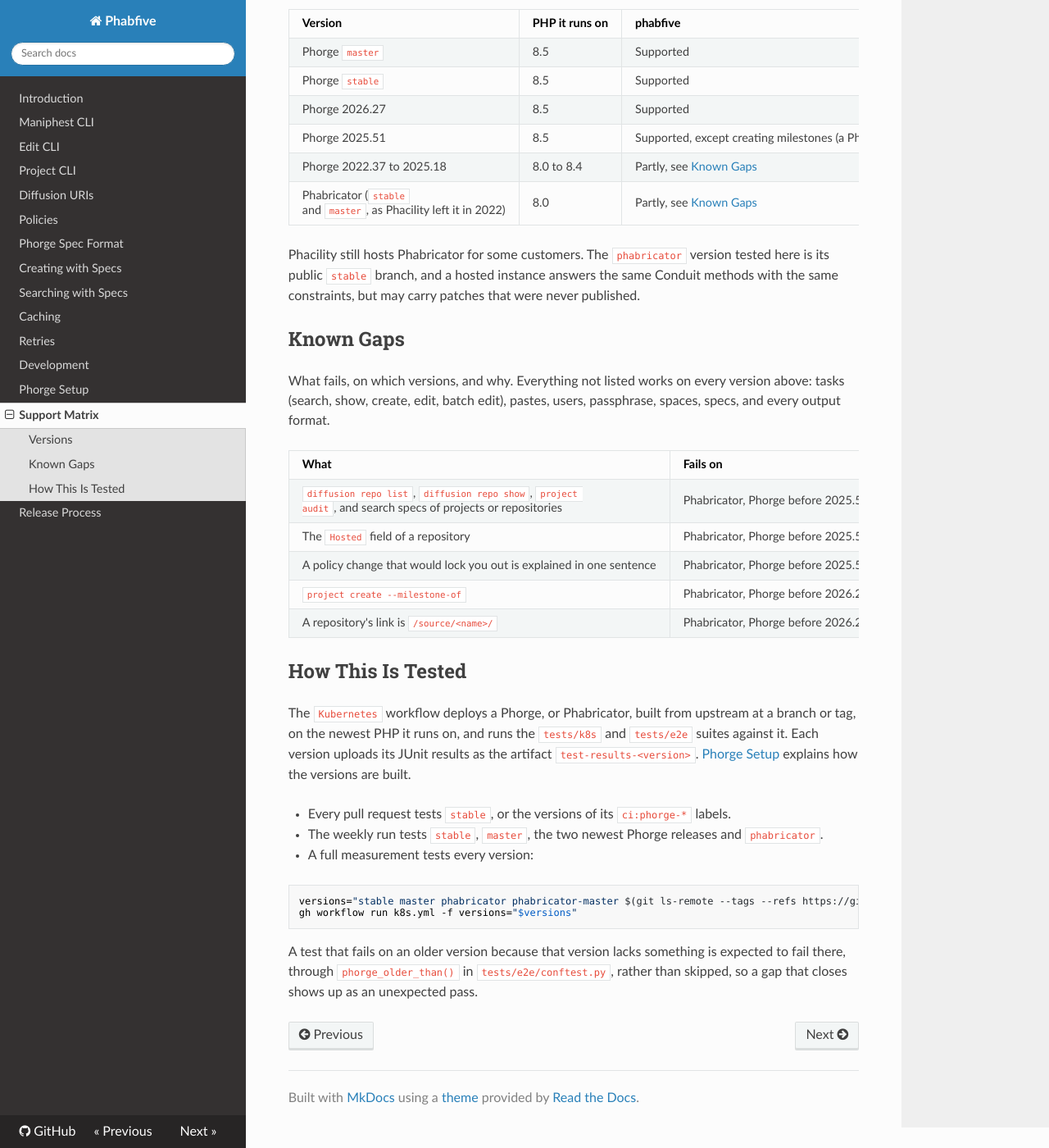
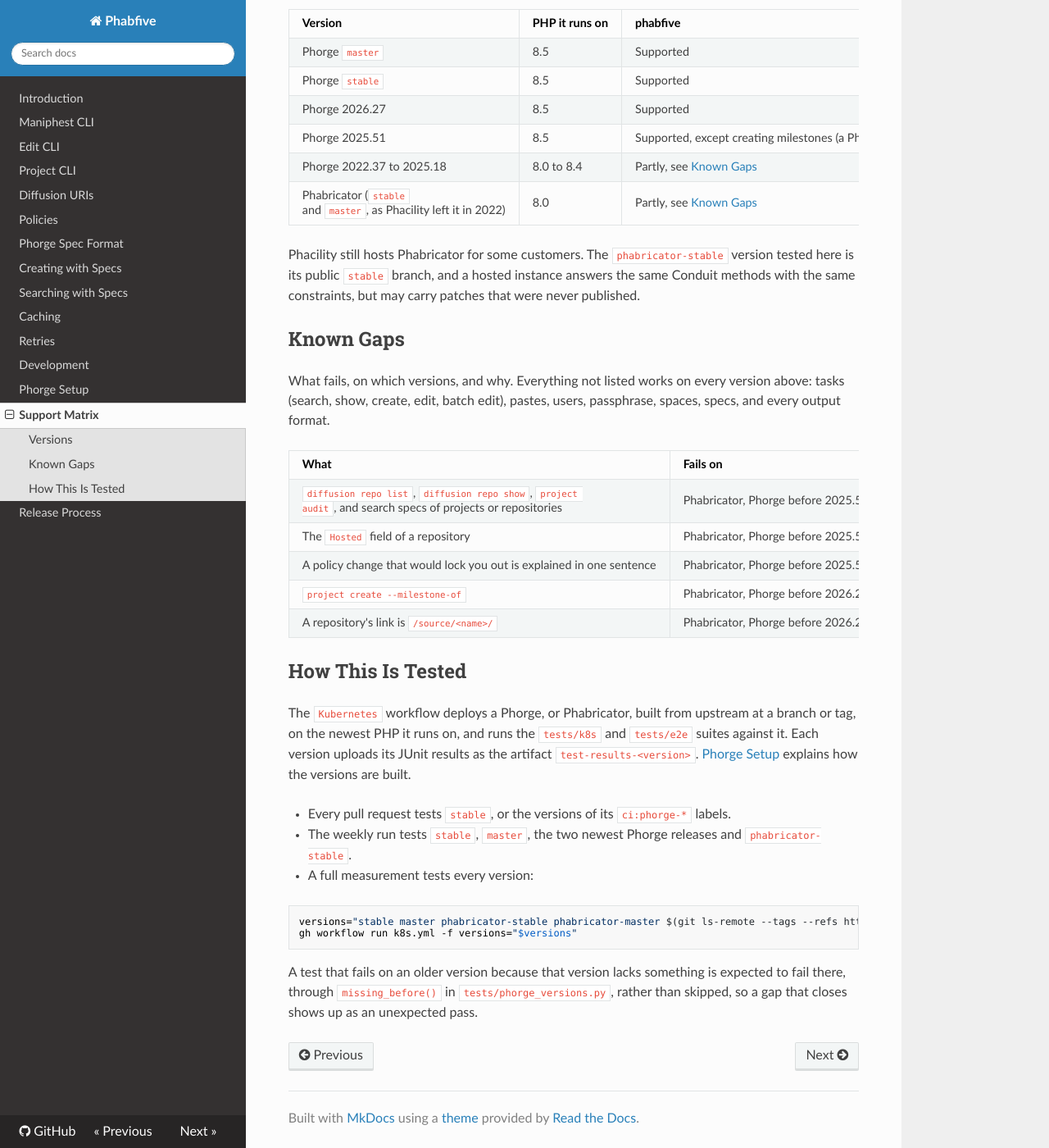
Before and after one commit to dynamist/phabfive, an MkDocs documentation site: the page built from docs/support-matrix.md, in a window 1280 px wide and 1400 px high, scrolled down 325 px. Shown: the whole window at 82% size. Built offline with MkDocs 1.6.1, drawn with Linux system fonts in a browser that asks for light colours; nearby versions of some CDN libraries.

Commit message:
refactor: name Phabricator's branch in its VERSION, phabricator-stable
A bare phabricator next to phabricator-master left it to the reader
that it meant stable. Every Phabricator version is now
phabricator-<branch>, and the label is ci:phorge-phabricator-stable.

Co-Authored-By: Claude Opus 5.5 <noreply@anthropic.com>

````diff
--- a/docs/support-matrix.md
+++ b/docs/support-matrix.md
@@ -15,7 +15,7 @@ Last measured on 2026-09-28, [run 36415788571](https://github.com/dynamist/phabf
 | Phorge 2022.37 to 2025.18 | 8.0 to 8.4 | Partly, see [Known Gaps](#known-gaps) |
 | Phabricator (`stable` and `master`, as Phacility left it in 2022) | 8.0 | Partly, see [Known Gaps](#known-gaps) |
 
-Phacility still hosts Phabricator for some customers. The `phabricator` version tested here is its public `stable` branch, and a hosted instance answers the same Conduit methods with the same constraints, but may carry patches that were never published.
+Phacility still hosts Phabricator for some customers. The `phabricator-stable` version tested here is its public `stable` branch, and a hosted instance answers the same Conduit methods with the same constraints, but may carry patches that were never published.
 
 ## Known Gaps
 
@@ -34,12 +34,12 @@ What fails, on which versions, and why. Everything not listed works on every ver
 The `Kubernetes` workflow deploys a Phorge, or Phabricator, built from upstream at a branch or tag, on the newest PHP it runs on, and runs the `tests/k8s` and `tests/e2e` suites against it. Each version uploads its JUnit results as the artifact `test-results-<version>`. [Phorge Setup](phorge-setup.md#phorge-versions) explains how the versions are built.
 
 - Every pull request tests `stable`, or the versions of its `ci:phorge-*` labels.
-- The weekly run tests `stable`, `master`, the two newest Phorge releases and `phabricator`.
+- The weekly run tests `stable`, `master`, the two newest Phorge releases and `phabricator-stable`.
 - A full measurement tests every version:
 
 ```bash
-versions="stable master phabricator phabricator-master $(git ls-remote --tags --refs https://github.com/phorgeit/phorge.git | sed -n 's|.*refs/tags/||p' | grep -E '^[0-9]{4}\.[0-9]+$' | sort -V | tr '\n' ' ')"
+versions="stable master phabricator-stable phabricator-master $(git ls-remote --tags --refs https://github.com/phorgeit/phorge.git | sed -n 's|.*refs/tags/||p' | grep -E '^[0-9]{4}\.[0-9]+$' | sort -V | tr '\n' ' ')"
 gh workflow run k8s.yml -f versions="$versions"
 ```
 
-A test that fails on an older version because that version lacks something is expected to fail there, through `phorge_older_than()` in `tests/e2e/conftest.py`, rather than skipped, so a gap that closes shows up as an unexpected pass.
+A test that fails on an older version because that version lacks something is expected to fail there, through `missing_before()` in `tests/phorge_versions.py`, rather than skipped, so a gap that closes shows up as an unexpected pass.
````
Also changed, not shown: AGENTS.md (+2 -2 lines), docs/phorge-setup.md (+3 -3 lines), 3 other files.
